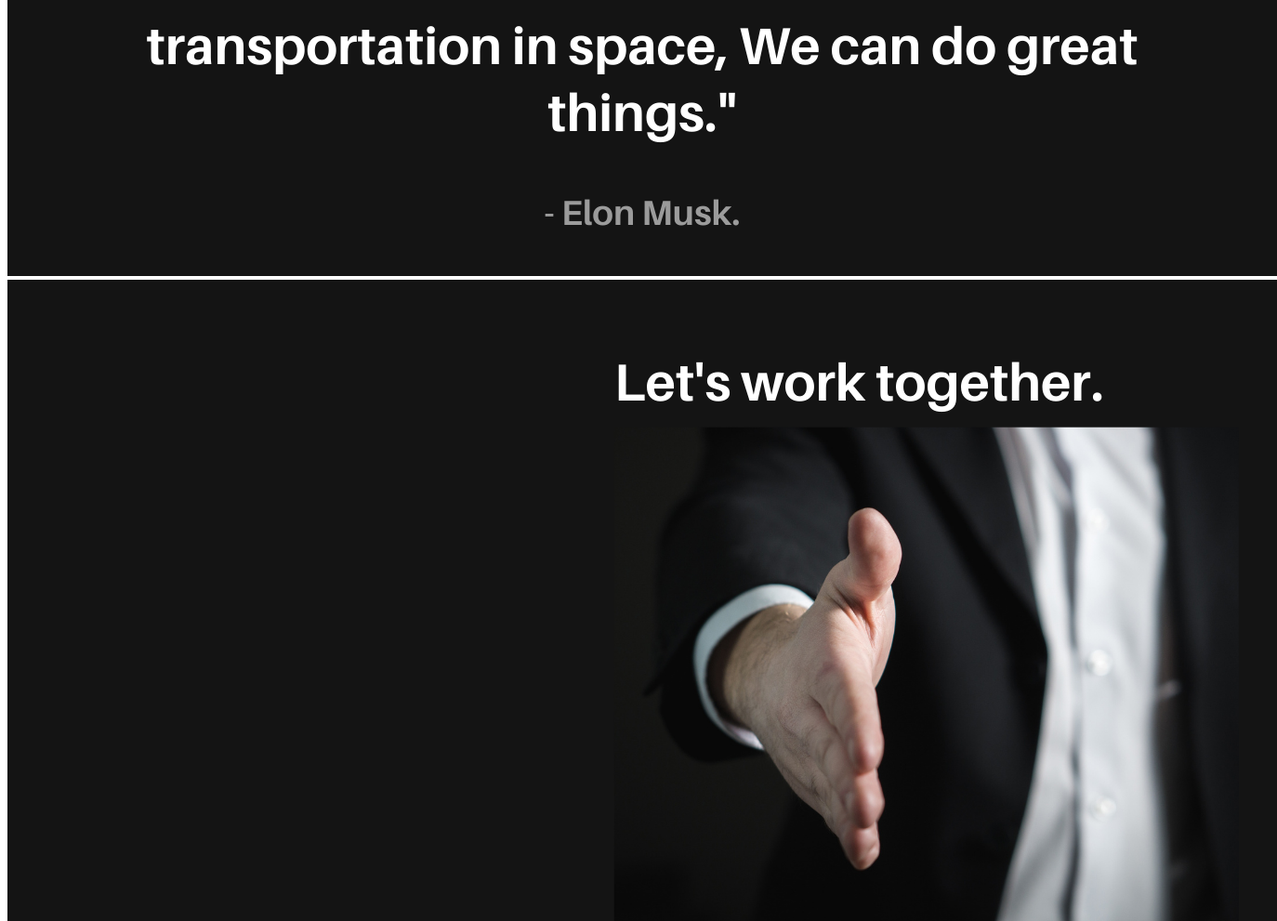
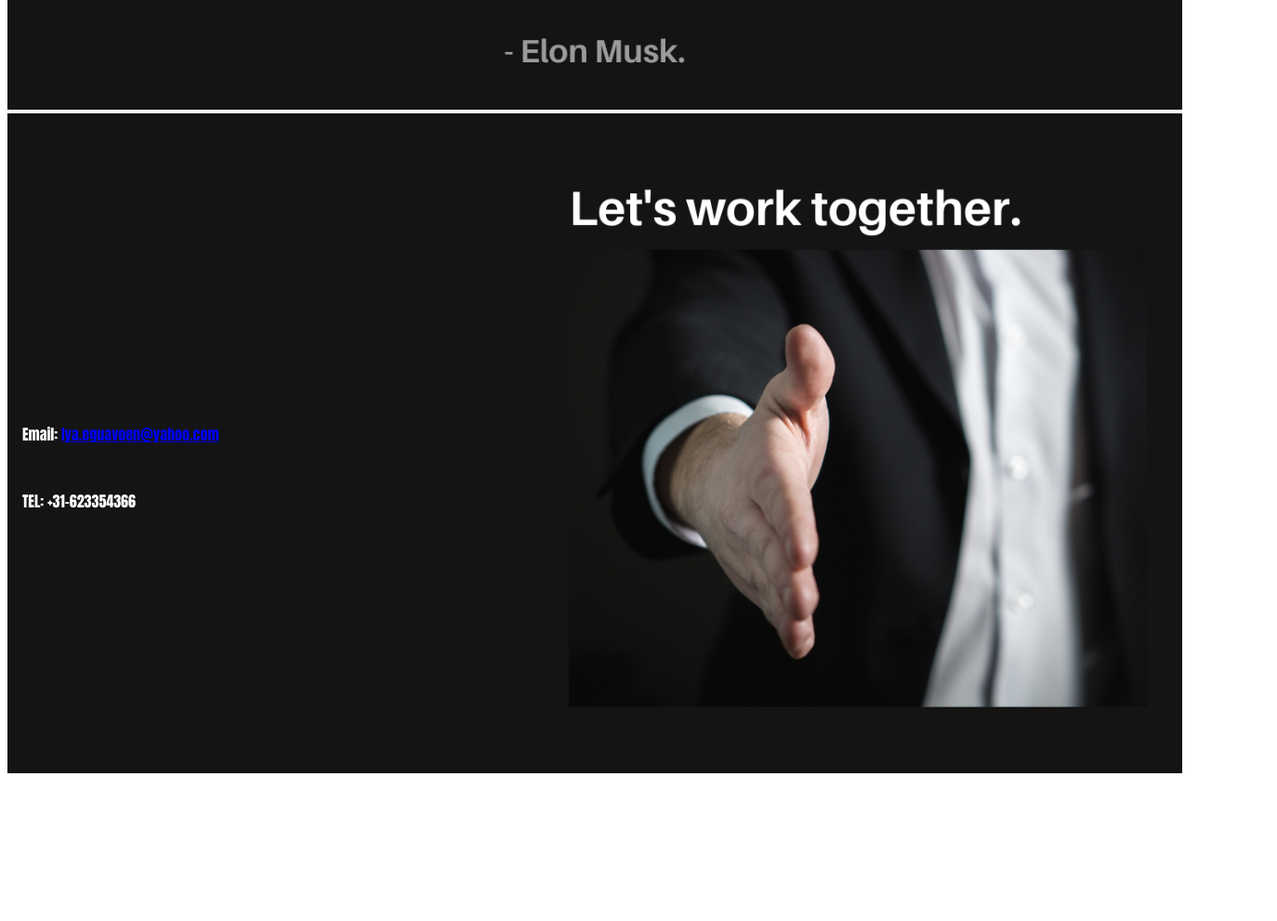
Before and after one commit to technicheroom/voentaxiservices, a plain HTML site: page index.html in a window 1280 px wide. Shown: the part 2126-3117 px from the top of the page at 93% size, 1374 px wide, since content can reach past the window. After the commit the page ends 2971 px from the top, so only its background shows below. Drawn offline with Linux system fonts and the light colour scheme.

Commit message:
Add files via upload

```diff
--- a/index.html
+++ b/index.html
@@ -23,6 +23,11 @@
 </body>
 
 <footer>
-    <img src="5.png" alt="contact details">
+    <div class="container">
+        <img src="5.png" alt="contact details">
+        <div class="bottom">Email: <a href="iya.eguavoen@yahoo.com">Iya.eguavoen@yahoo.com</a></div>
+        <div class="telephone">TEL: +31-623354366</div>
+      </div>
+
 </footer>
 </html>
--- a/styles.css
+++ b/styles.css
@@ -3,6 +3,28 @@ body {
     text-align: center;
 }
 
-.scale {
+img {
     width: 100%;
+    height: auto;
 }
+
+
+.container {
+    position: relative;
+    text-align: center;
+    color: white;
+    font-family: Impact, Haettenschweiler, 'Arial Narrow Bold', sans-serif;
+  }
+
+
+.bottom {
+    position: absolute;
+    bottom: 50%;
+    left: 16px;
+  }
+
+  .telephone {
+    position: absolute;
+    bottom: 40%;
+    left: 16px;
+  }
```
